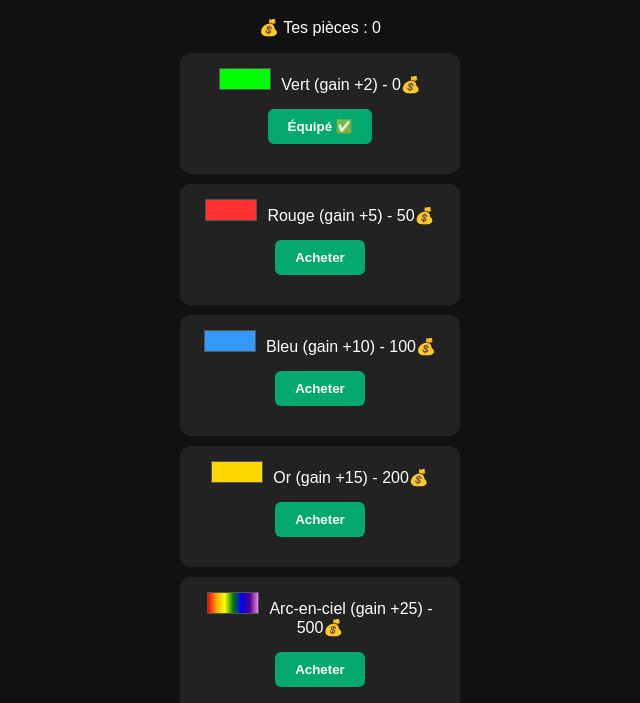
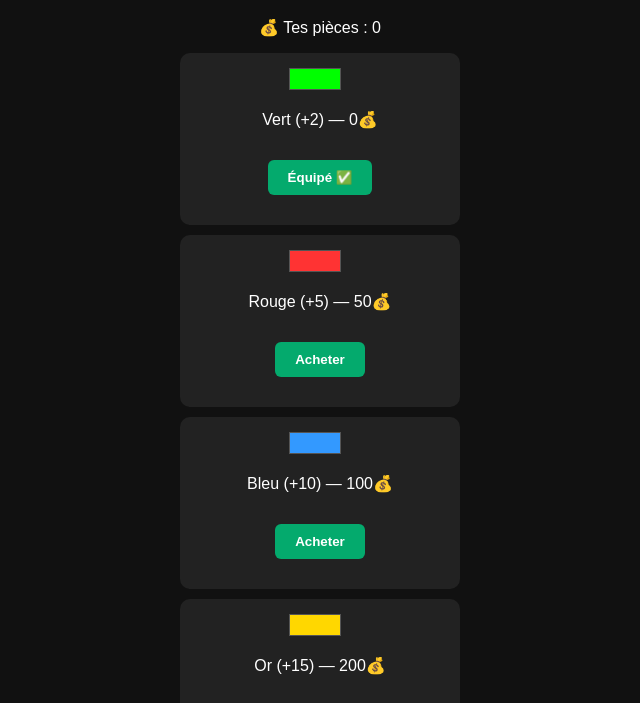
Before and after one commit to Alex84010/snake.github.io, a plain HTML site: page shop.html in a window 1280 px wide. Shown: the part 61-764 px from the top of the page, without its empty margins (320-960 px from the left). Drawn offline with Linux system fonts and the light colour scheme.

Commit message:
Update shop.html

```diff
--- a/shop.html
+++ b/shop.html
@@ -15,40 +15,49 @@
 
   <script>
 const items = [
-  { name: "Vert (gain +2)", color: "#00FF00", price: 0 },
-  { name: "Rouge (gain +5)", color: "#FF3333", price: 50 },
-  { name: "Bleu (gain +10)", color: "#3399FF", price: 100 },
-  { name: "Or (gain +15)", color: "#FFD700", price: 200 },
-  { name: "Arc-en-ciel (gain +25)", color: "rainbow", price: 500 }
+  { name: "Vert (+2)", color: "#00FF00", price: 0 },
+  { name: "Rouge (+5)", color: "#FF3333", price: 50 },
+  { name: "Bleu (+10)", color: "#3399FF", price: 100 },
+  { name: "Or (+15)", color: "#FFD700", price: 200 },
+  { name: "Arc-en-ciel (+25)", color: "rainbow", price: 500 },
+  { name: "Violet brillant (+40)", color: "purple-glow", price: 900 },
+  { name: "Glace (+55)", color: "ice", price: 1200 },
+  { name: "Feu (+70)", color: "fire", price: 1500 }
 ];
 
-
-    const coinsSpan = document.getElementById("coins");
-    const shopDiv = document.getElementById("shop");
 let coins = parseInt(localStorage.getItem("coins")) || 0;
 let owned = JSON.parse(localStorage.getItem("ownedColors")) || ["#00FF00"];
 let equipped = localStorage.getItem("equippedColor") || "#00FF00";
 
-    coinsSpan.textContent = coins;
+document.getElementById("coins").textContent = coins;
+const shop = document.getElementById("shop");
 
 function renderShop() {
-      shopDiv.innerHTML = "";
+  shop.innerHTML = "";
   items.forEach(item => {
+
     const div = document.createElement("div");
     div.className = "shop-item";
 
-        const colorBox = document.createElement("div");
-        colorBox.className = "color-box";
-        colorBox.style.background = item.color === "rainbow"
-          ? "linear-gradient(to right, red, orange, yellow, green, blue, indigo, violet)"
+    const box = document.createElement("div");
+    box.className = "color-box";
+    box.style.background = item.color === "rainbow"
+      ? "linear-gradient(to right, red, orange, yellow, green, blue, purple)"
+      : item.color === "purple-glow"
+      ? "purple"
+      : item.color === "ice"
+      ? "#a8eaff"
+      : item.color === "fire"
+      ? "orange"
       : item.color;
 
-        const name = document.createElement("span");
-        name.textContent = item.name + " - " + item.price + "💰";
+    const name = document.createElement("p");
+    name.textContent = `${item.name} — ${item.price}💰`;
 
     const btn = document.createElement("button");
+
     if (owned.includes(item.color)) {
-          btn.textContent = equipped === item.color ? "Équipé ✅" : "Équiper";
+      btn.textContent = item.color === equipped ? "Équipé ✅" : "Équiper";
       btn.onclick = () => {
         equipped = item.color;
         localStorage.setItem("equippedColor", item.color);
@@ -65,19 +74,17 @@ const items = [
           localStorage.setItem("equippedColor", item.color);
           equipped = item.color;
           renderShop();
-            } else {
-              alert("Pas assez de pièces !");
-            }
+        } else alert("Pas assez de pièces !");
       };
     }
 
-        div.appendChild(colorBox);
+    div.appendChild(box);
     div.appendChild(name);
-        div.appendChild(document.createElement("br"));
     div.appendChild(btn);
-        shopDiv.appendChild(div);
+    shop.appendChild(div);
   });
-      coinsSpan.textContent = coins;
+
+  document.getElementById("coins").textContent = coins;
 }
 
 renderShop();
```
Lines whose indentation alone changed are shown as unchanged.
